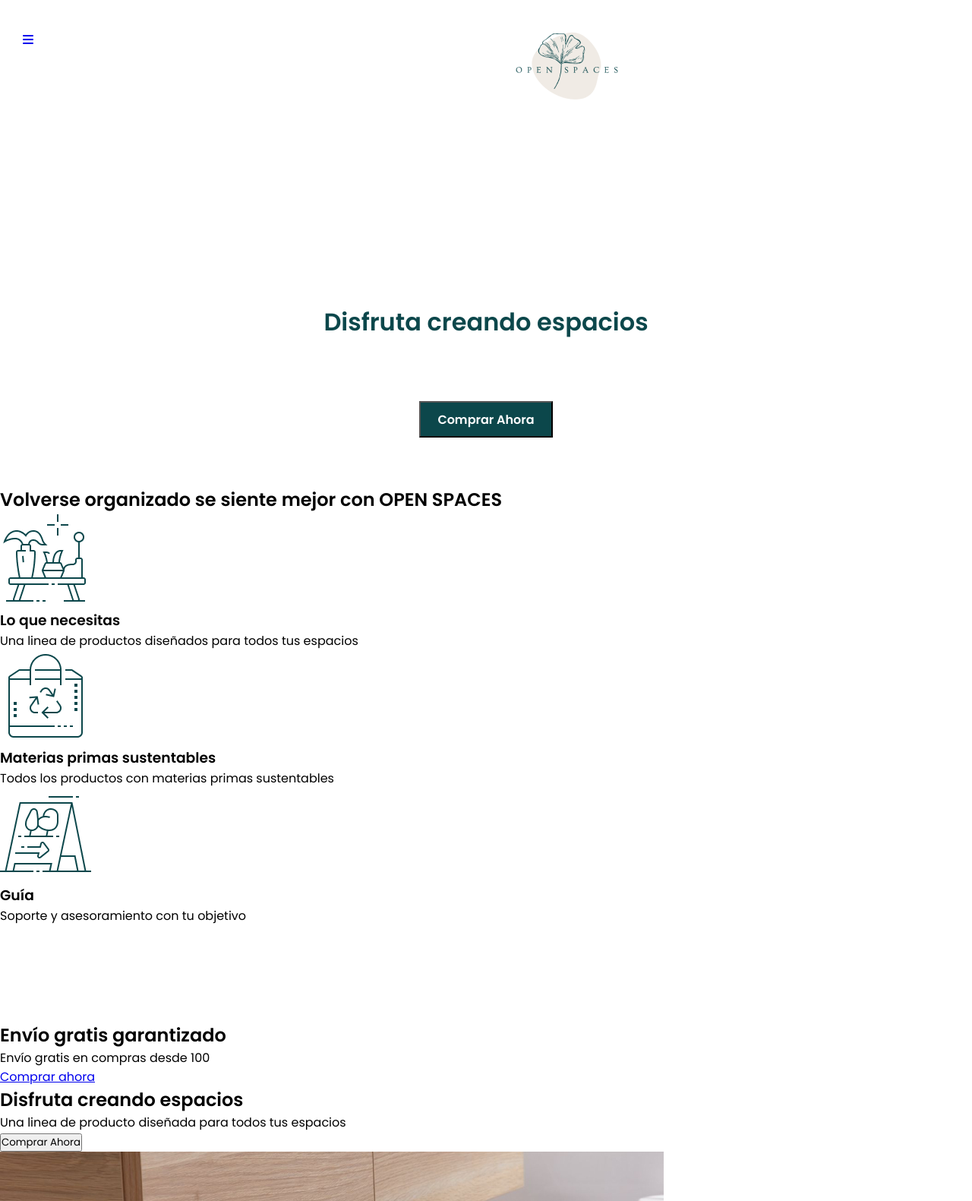
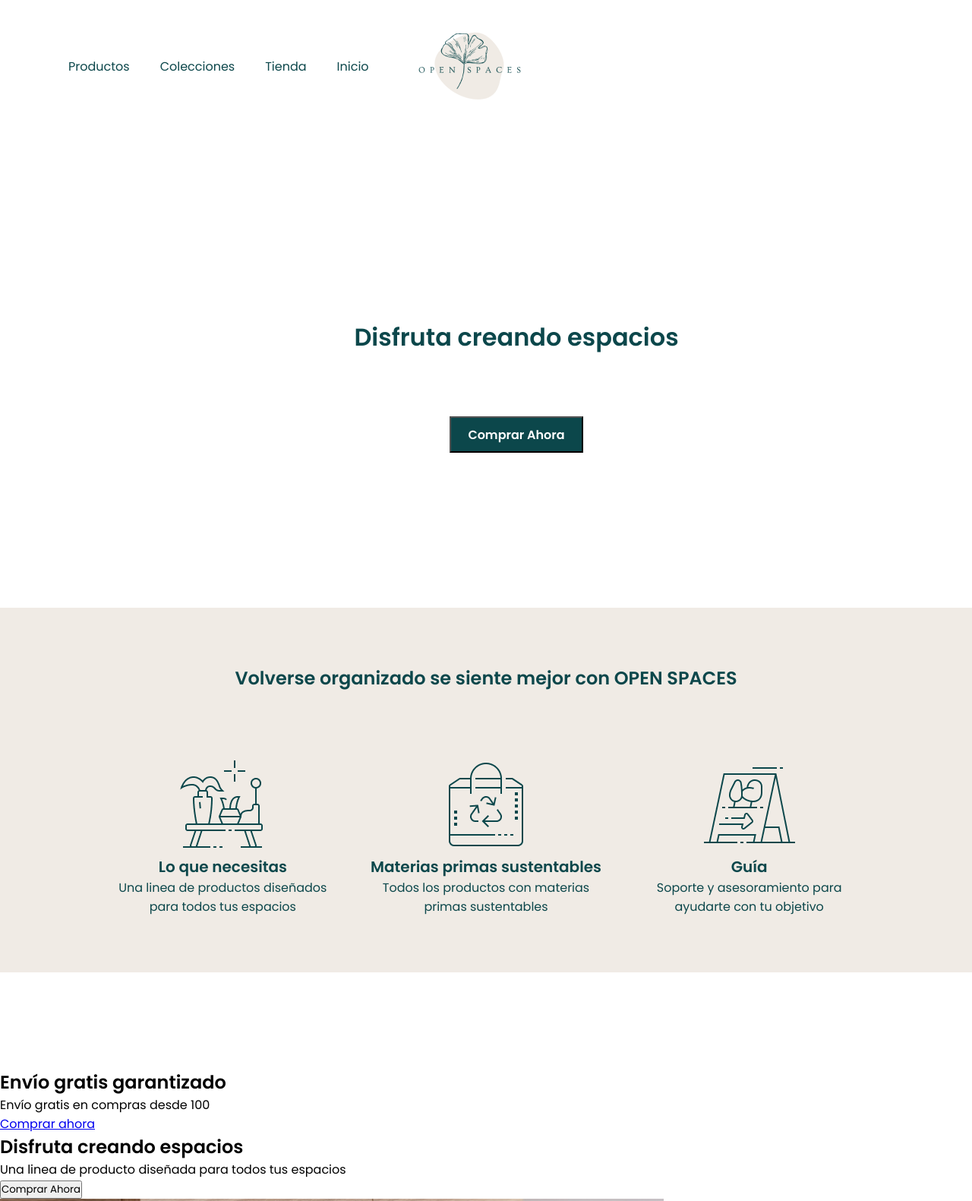
Before and after one commit to Adalab/modulo-1-evaluacion-final-sarademi, a website built with Vite: page src/index.html in a window 1280 px wide. Shown: the top 1581 px of the page at 76% size. Built offline with nearby package versions, Linux system fonts and the light colour scheme; files whose address does not match are found by name.

Commit message:
main__seccion1

```diff
--- a/src/partials/header.html
+++ b/src/partials/header.html
@@ -5,8 +5,17 @@
   <div class="header__div-logo">
   <img src="./images/logo.png">
   </div>
+  <nav class="header__nav">
+    <ul class="header__menu">
+        <li>Productos</li>
+        <li>Colecciones</li>
+        <li>Tienda</li>
+        <li>Inicio</li>
+    </ul>
+  </nav>
   <div class="header__div">
   <h1>Disfruta creando espacios</h1>
   <button class="header__button">Comprar Ahora</button>
   </div>
+
 </header>
--- a/src/partials/main.html
+++ b/src/partials/main.html
@@ -1,6 +1,6 @@
 <main>
-  <section>
-  <h2>Volverse organizado se siente mejor con OPEN SPACES</h2>
+  <section class="main__section1">
+  <h2 class="main__section1-titulo">Volverse organizado se siente mejor con OPEN SPACES</h2>
     <div>
       <img src="./images/icon_1.png" alt="icono1">
       <h3>Lo que necesitas</h3>
@@ -16,7 +16,7 @@
     <div>
       <img src="./images/icon_3.png" alt="icono3">
       <h3>Guía</h3>
-      <p>Soporte y asesoramiento con tu objetivo</p>
+      <p>Soporte y asesoramiento para ayudarte con tu objetivo</p>
     </div>
   </section>
 
--- a/src/scss/main.scss
+++ b/src/scss/main.scss
@@ -10,6 +10,10 @@ h1{
     color: #0C474B;
 }
 
+h3{
+    font-size: 20px;
+}
+
 /* Estilos del header*/
 
 .header {
@@ -20,14 +24,9 @@ h1{
     background-repeat: no-repeat;
     background-position: center;
 
-
-    @media (min-width: 900px) { /* Tablet */
-            height: 80vh;
-    }
-
-    @media (min-width: 1728px) { /* Desktop */
-            height: 100vh;
-    }
+@media (min-width: 1024px) { /* Desktop */
+        padding: 45px 0 0 80px;
+}
 }
 
 
@@ -35,11 +34,15 @@ h1{
         position: fixed;
         top: 40px;
         left: 30px;
+
+        @media (min-width: 1024px) { /* Desktop */
+            display: none;
+    }
 }
 
 .header__div-logo{
     position: absolute;
-    left: 50vw;
+    left: 40vw;
     top: 40px;
 
 }
@@ -60,11 +63,47 @@ h1{
     flex-direction: column;
     align-items: center;
     gap: 80px;
-    padding-top: 50vh;
+    padding-top: 40vh;
+}
 
-    @media (min-width: 900px) { /* Tablet & Desktop */
-        justify-content: flex-start;
+.header__nav {
+    padding: 30px 15px 0 0;
+    @media (max-width: 1024px){
+        display: none;
+    }
+}
+
+.header__menu{
+    color: #0C474B;
+    display: flex;
+    list-style-type: none;
+    gap: 40px;
+    margin-left: 10px;
 }
 
 
+/* Estilos del main*/
+/* Main sección 1*/
+
+.main__section1{
+    background-color: #f0ebe5;
+    color: #0C474B;
+    display: grid;
+    height: 140vh;
+    gap: 40px;
+    place-items: center;
+    text-align: center;
+    padding: 50px 140px 50px 140px;
+
+    @media (min-width: 768px) { /* Tablet & Desktop */
+        display: grid;
+        grid-template-columns: 1fr 1fr 1fr;
+        height: 60vh;
+    }
 }
+
+.main__section1-titulo{
+    @media (min-width: 768px) { /* Tablet & Desktop */
+            grid-column: 1/4;
+    }
+}
```
